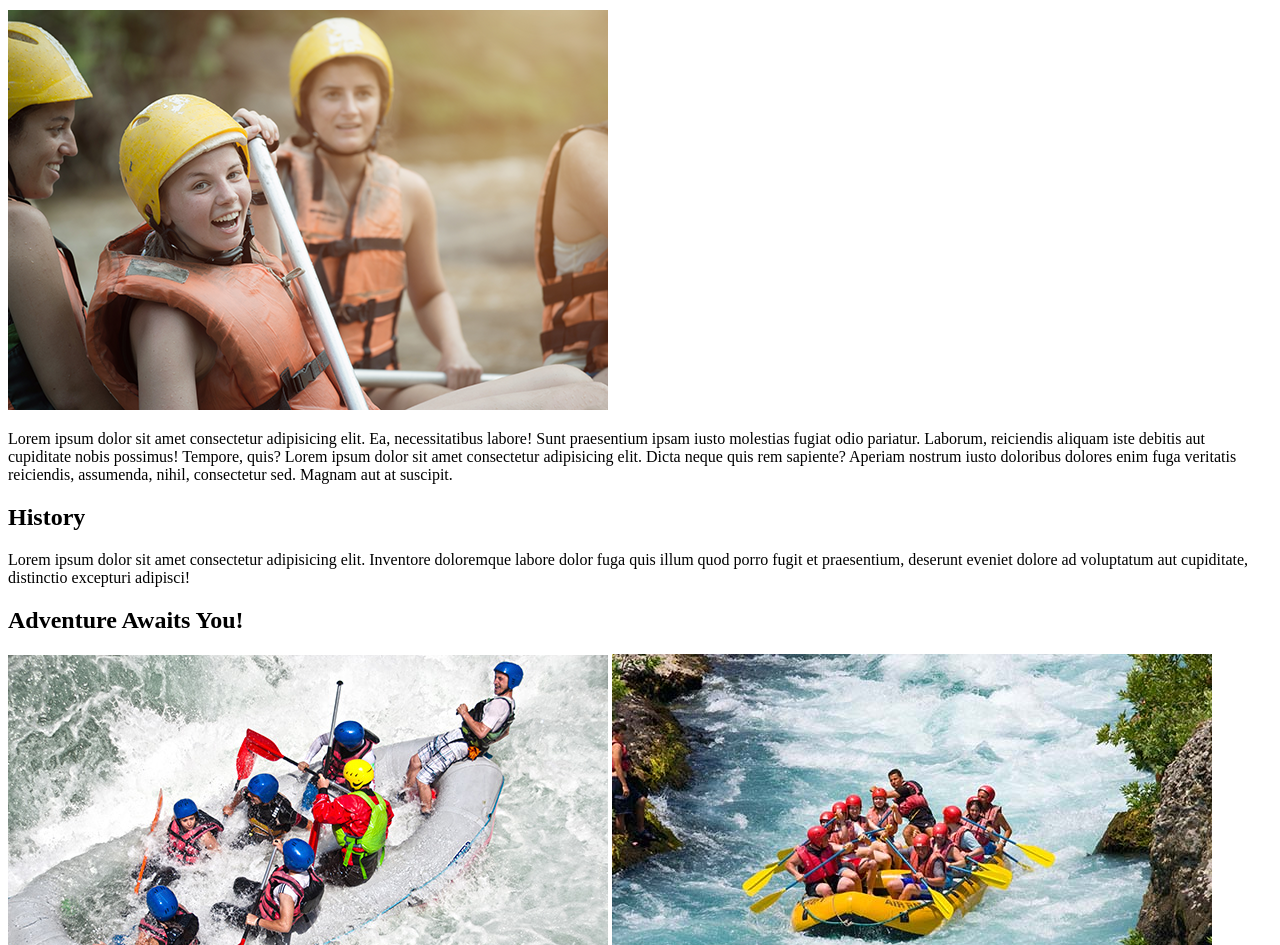
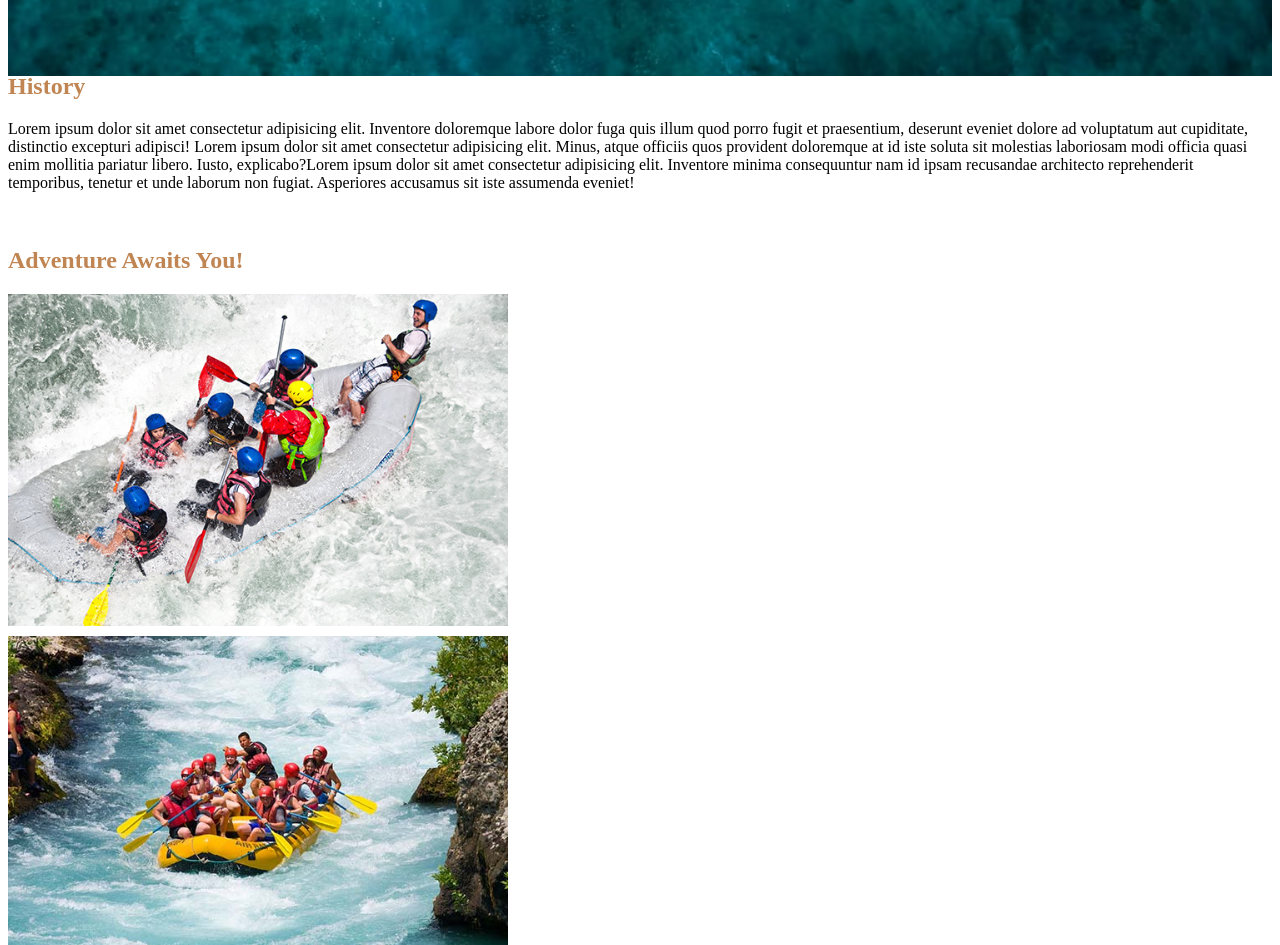
Before and after one commit to dorestan268/wdd130, a plain HTML site: page wwr/about.html in a window 1280 px wide. Shown: the part 748-1693 px from the top of the page. Drawn offline with nearby package versions, Linux system fonts and the light colour scheme; a web font is replaced by a local one.

Commit message:
add about page

```diff
--- a/wwr/about.html
+++ b/wwr/about.html
@@ -6,6 +6,7 @@
     <title>about Us</title>
     <meta name="description" content="Jean Junior dorestan's about page">
     <meta name="author" content="Jean Junior Dorestan">
+    <link rel="stylesheet" href="styles/rafting.css">
 </head>
 <body>
 
@@ -41,6 +42,11 @@
                     <p>Lorem ipsum dolor sit amet consectetur adipisicing elit.
                          Inventore doloremque labore dolor fuga quis illum quod porro fugit et praesentium,
                          deserunt eveniet dolore ad voluptatum aut cupiditate, distinctio excepturi adipisci!
+                         Lorem ipsum dolor sit amet consectetur adipisicing elit. Minus,
+                         atque officiis quos provident doloremque at id iste soluta sit molestias laboriosam modi
+                         officia quasi enim mollitia pariatur libero. Iusto, explicabo?Lorem ipsum dolor sit amet
+                         consectetur adipisicing elit. Inventore minima consequuntur nam id ipsam recusandae architecto
+                         reprehenderit temporibus, tenetur et unde laborum non fugiat. Asperiores accusamus sit iste assumenda eveniet!
                         </p>
                 </section>
 
--- /dev/null
+++ b/wwr/styles/rafting.css
@@ -0,0 +1,95 @@
+@import url('https://fonts.googleapis.com/css2?family=Alegreya:ital,wght@0,400..900;1,400..900&family=Moul&display=swap');
+
+:root{
+    --primary-color: #1d1e18;
+    --secondary-color: #c08552;
+    --accent1-color: #2a2723;
+    --accent2-color: #ece2d0;
+    --heading-font: 'Moul', serif;
+    --paragraph-font:'Alegreya', serif;
+    --nav-background-color: #ece2d0;
+    --nav-link-color: #895737;
+    --nav-hover-link-color:var(--accent1-color);
+    --nav-hover-background-color:var(--secondary-color);
+    }
+
+    nav a{
+        color: var(--primary-color);
+        text-decoration: none;
+    }
+
+    .hero {
+        font-size: 18px;
+    }
+
+    .hero img {
+        display: block;
+        width: 100%;
+        height: 650px;
+      }
+
+      .hero h1{
+        opacity: .5;
+        font-family: var(--heading-font);
+        color: white;
+        background-color: var(--primary-color);
+        text-align: center;
+        position: relative;
+        margin-top: -580px;
+      }
+
+
+
+      article{
+        opacity: 0.8;
+        position: relative;
+        background-color: var(--primary-color);
+        margin: 150px;
+        padding: 25px;
+        height: 150px;
+      }
+
+
+      .hero article img{
+        margin: 10px;
+        height: 140px;
+        width: 200px;
+        float: right;
+      }
+
+      .hero article p{
+        color: var(--accent2-color);
+        font-family: var(--paragraph-font);
+      }
+
+
+      section h2{
+        font-family: var(--heading-font);
+        padding-top: 35px;
+        color: var(--secondary-color);
+      }
+
+      section img{
+        display: block;
+        margin-top: 10px;
+        width: 500px;
+      }
+
+      footer p{
+        font-family: var(--paragraph-font);
+        font-style: italic;
+        font-weight: bold;
+      }
+
+      .sociallinks{
+        display: flex;
+      }
+
+      .sociallinks a{
+        margin-left: 20px;
+      }
+
+      .sociallinks a img{
+        width: 25px;
+        height: 25px;
+      }
```
